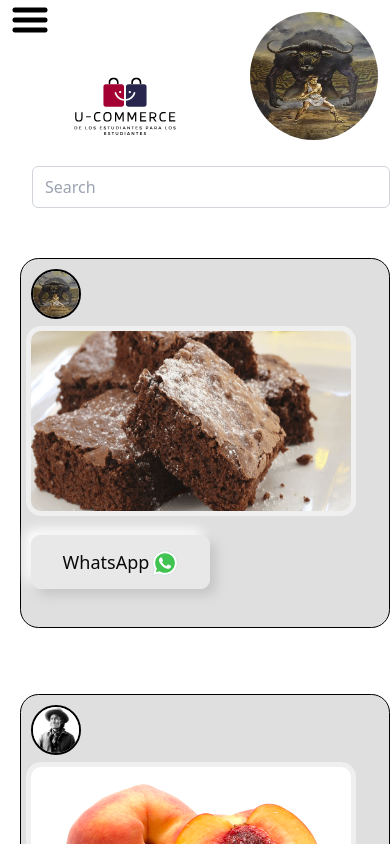
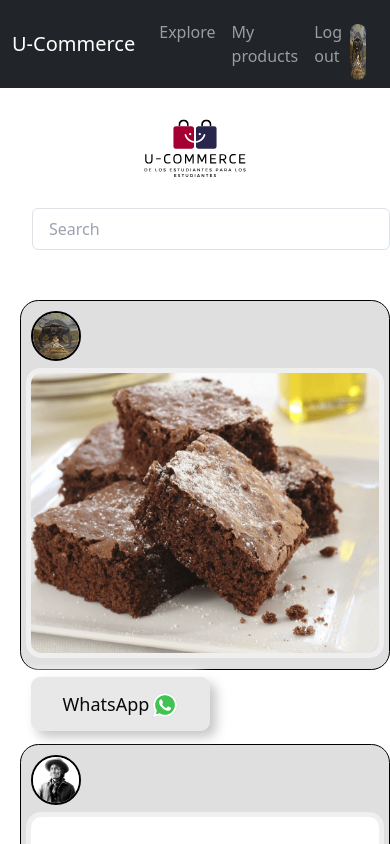
Before and after one commit to osvarp/interfaz_humano_computador, a React (Vite) app in the folder project/: page /Explorar in a window 390 px wide. Shown: the top 844 px of the page. Built offline with nearby package versions, Linux system fonts and the light colour scheme.

Commit message:
responsive

```diff
--- a/project/package.json
+++ b/project/package.json
@@ -11,12 +11,15 @@
   },
   "dependencies": {
     "@reduxjs/toolkit": "^2.2.3",
+    "bootstrap": "^5.3.3",
     "framer-motion": "^11.1.7",
     "react": "^18.2.0",
+    "react-bootstrap": "^2.10.2",
     "react-dom": "^18.2.0",
     "react-icons": "^5.1.0",
     "react-redux": "^9.1.1",
-    "react-router-dom": "^6.22.3"
+    "react-router-dom": "^6.22.3",
+    "styled-components": "^6.1.11"
   },
   "devDependencies": {
     "@types/react": "^18.2.56",
--- a/project/src/App.jsx
+++ b/project/src/App.jsx
@@ -11,6 +11,7 @@
 import MenuAndFilters from "./components/menuAndFilters.jsx";
 import EditProfile from "./pages/editProfile.jsx";
 import EditProduct from "./pages/editproduct.jsx";
+import 'bootstrap/dist/css/bootstrap.min.css';
 
 const router = createBrowserRouter([
   {
--- /dev/null
+++ b/project/src/components/Navbar.jsx
@@ -0,0 +1,26 @@
+import Container from 'react-bootstrap/Container';
+import Nav from 'react-bootstrap/Nav';
+import Navbar from 'react-bootstrap/Navbar';
+import ProfileImage from "./profileImage.jsx";
+
+
+function ColorSchemesExample() {
+  return (
+    <>
+      <Navbar bg="dark" data-bs-theme="dark">
+        <Container>
+          <Navbar.Brand href="#home">U-Commerce</Navbar.Brand>
+          <Nav className="me-auto">
+            <Nav.Link href="Explorar">Explore</Nav.Link>
+            <Nav.Link href="MyProducts">My products</Nav.Link>
+            <Nav.Link href="Registro">Log out</Nav.Link>
+          </Nav>
+          <ProfileImage/>
+        </Container>
+      </Navbar>
+
+    </>
+  );
+}
+
+export default ColorSchemesExample;
--- a/project/src/components/profileImage.jsx
+++ b/project/src/components/profileImage.jsx
@@ -15,7 +15,7 @@
         <button onClick={handleClick} className="
         float-right hover:scale-105 bg-inherit mr-3 mt-3
         ">
-            <img src = {profileImage} className="rounded-full w-32 h-32"/>
+            <img src = {profileImage} className="rounded-full w-14 h-14"/>
         </button>
         </>
     );
--- a/project/src/components/visualizeMyProduct.jsx
+++ b/project/src/components/visualizeMyProduct.jsx
@@ -3,6 +3,7 @@
 import { changeStockState } from "../slice/productSlice";
 import { useState } from "react";
 import { Link } from "react-router-dom";
+
 
 function VisualizeMyProduct( props ) {
     const dispatch = useDispatch();
--- a/project/src/pages/editProfile.jsx
+++ b/project/src/pages/editProfile.jsx
@@ -6,6 +6,7 @@
 import { FiCheckCircle } from "react-icons/fi";
 import { useSelector, useDispatch } from 'react-redux';
 import { modifyUserData } from '../slice/allUsersSlice';
+import Navbar from '../components/Navbar.jsx';
 
 function EditProfile(props) {
     const navigate = useNavigate();
@@ -78,7 +79,8 @@
 
     return (
         <>
-            <GoBackButton />
+            <Navbar/>
+            <br/>
             <UCommerceIcon />
 
             <div className="mx-auto max-w-md mt-8 p-4 bg-white rounded shadow-md">
--- a/project/src/pages/editproduct.jsx
+++ b/project/src/pages/editproduct.jsx
@@ -65,7 +65,7 @@
                 </div>
                 <div className="mb-4">
                     <label htmlFor="productImage" className="block text-gray-700">
-                        Foto de perfil
+                        Foto del producto
 
                         <input type="file" name="productImage" id="productImage"
                         onChange={handleChange}
--- a/project/src/pages/explore.jsx
+++ b/project/src/pages/explore.jsx
@@ -7,14 +7,16 @@
 import UCommerceIcon from '/src/components/UCommerceIcon';
 import styles from '/src/styles/productDisplay.module.css';
 import MenuAndFilters from  '/src/components/menuAndFilters.jsx';
+import Navbar from "/src/components/Navbar.jsx";
+
+
 function Explore(props) {
   const productsInSale = useSelector((state) => state.product);
 
   return (
     <>
-    <ProfileImage />
+    <Navbar/>
     <div>
-        <MenuAndFilters />
         <img className={styles.smallIcon} src="/public/Diseño sin título.svg" alt="U-Commerce icon" />
     </div>
 
--- a/project/src/pages/login.jsx
+++ b/project/src/pages/login.jsx
@@ -35,6 +35,7 @@
 
     return (
         <div className={styles.cont}>
+            <br/>
             <UCommerceIcon />
             <div className="-mt-10  flex flex-col items-center justify-center ">
                 <input
--- a/project/src/pages/myProducts.jsx
+++ b/project/src/pages/myProducts.jsx
@@ -9,6 +9,8 @@
 import { removeProduct } from "../slice/productSlice";
 import styles from "../styles/generalStyles.module.css"
 import MenuAndFilters from  '/src/components/menuAndFilters.jsx';
+import Navbar from "../components/Navbar.jsx";
+
 
 function EraseModal( props ) {
     const dispatch = useDispatch();
@@ -22,6 +24,7 @@
 
     return(
         <div className={styles.modal_overlay} onClick={props.onCancel}>
+
             <div className={styles.modal} >
                 <h1 className="text-center">
                     ¿Estas seguro que quieres borrar "{props.productName}"?
@@ -53,8 +56,7 @@
 
     return(
     <>
-    <MenuAndFilters/>
-    <ProfileImage />
+    <Navbar/>
 
     { eraseId && <EraseModal id={eraseId} productName={allProducts[eraseId].productName} onCancel={handleCloseModal}/> }
 
--- a/project/src/pages/register.jsx
+++ b/project/src/pages/register.jsx
@@ -25,7 +25,7 @@
         } else if ( inputs.username && inputs.phoneNumber && inputs.password ) {
             dispatch( addUser( inputs ) );
             dispatch( loginUser( inputs.username ) );
-            navigate("/Menu");
+            navigate("/Explorar");
         } else {
             alert("Por favor, complete todos los campos obligatorios.");
         }
@@ -33,8 +33,10 @@
 
     return (
         <>
+        <br/>
+        <GoBackButton to="/" />
             <UCommerceIcon />
-            <GoBackButton to="/" />
+
 
             <div className="mx-auto max-w-md mt-8 p-4 bg-white rounded shadow-md">
                 <form onSubmit={handleSubmit}>
--- a/project/src/styles/productDisplay.module.css
+++ b/project/src/styles/productDisplay.module.css
@@ -32,8 +32,8 @@
 }
 .card {
   position: relative;
-  width: 320px;
-  height: 180px;
+  max-width: 100%;
+  height: auto;
   background-color: #f2f2f2;
   border-radius: 10px;
   display: flex;
```
Also changed, not shown: 1 other file (tests, documents, lock files or other folders).
